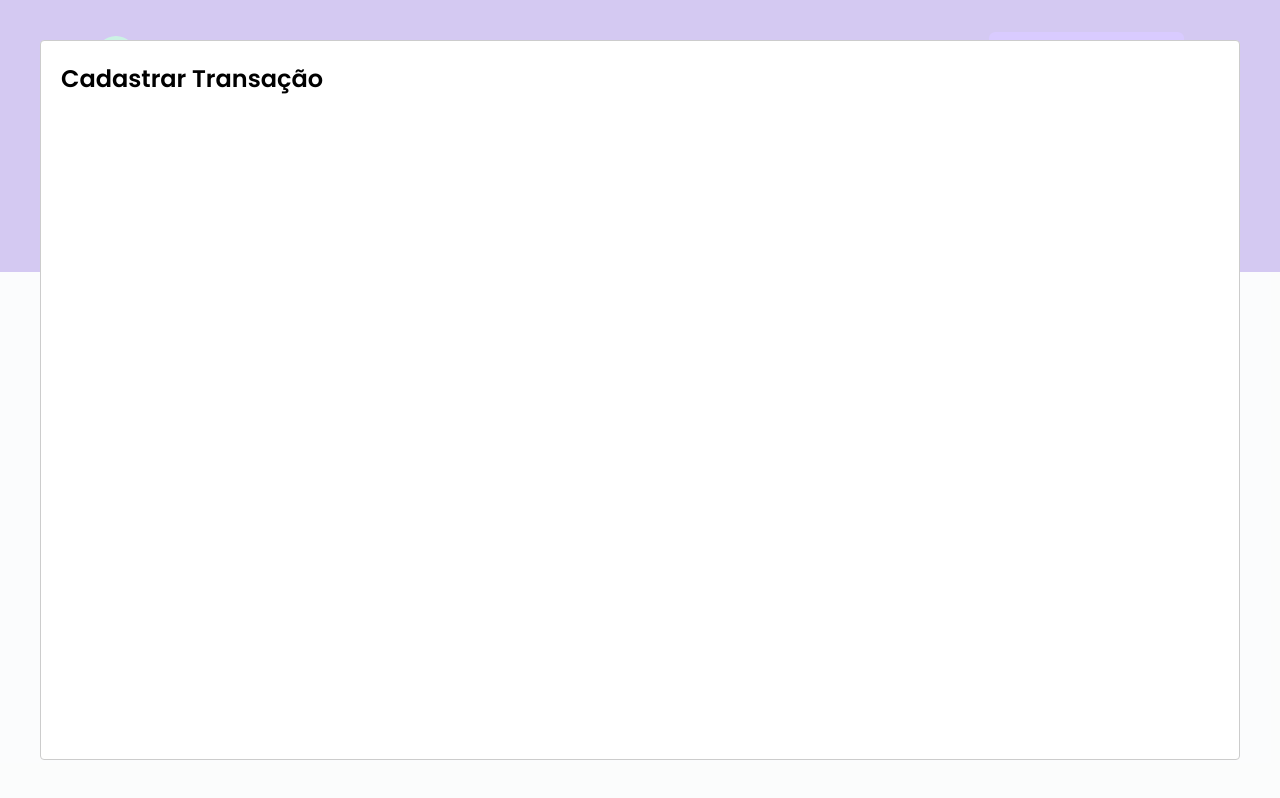
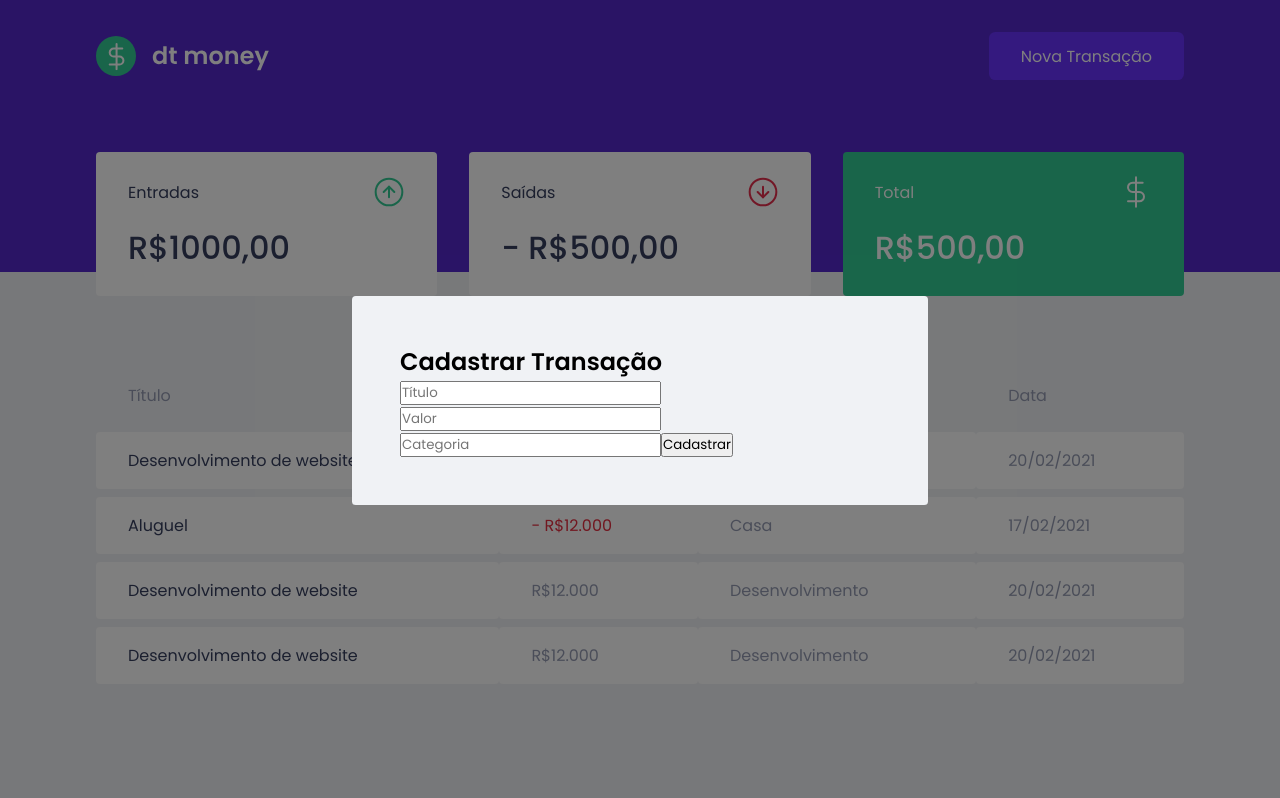
Before and after one commit to beefreguglia/dtmoney, a React (Create React App) app: page / in a window 1280 px wide. Both pictures are taken after a click on the button "Nova Transação". Built offline with nearby package versions, Linux system fonts and the light colour scheme; no server answers; what miragejs would draw is missing.

Commit message:
Criado estrutura do formulario

```diff
--- a/src/components/NewTransactionModal/index.tsx
+++ b/src/components/NewTransactionModal/index.tsx
@@ -1,4 +1,5 @@
 import Modal from 'react-modal';
+import { Container } from './styles';
 
 interface NewTransactionModalProps{
   isOpen: boolean;
@@ -10,8 +11,25 @@
     <Modal
         isOpen={isOpen}
         onRequestClose={onRequestClose}
+        overlayClassName='react-modal-overlay'
+        className='react-modal-content'
       >
-        <h2>Cadastrar Transação</h2>
+        <Container>
+          <h2>Cadastrar Transação</h2>
+
+          <input
+            placeholder="Título"
+          />
+          <input
+            type="number"
+            placeholder="Valor"
+          />
+          <input
+            placeholder="Categoria"
+          />
+
+          <button type="submit">Cadastrar</button>
+        </Container>
       </Modal>
   );
 };
--- a/src/components/NewTransactionModal/styles.ts
+++ b/src/components/NewTransactionModal/styles.ts
@@ -1,5 +1,5 @@
 import styled from 'styled-components';
 
-export const Container = styled.div`
+export const Container = styled.form`
 
 `;
--- a/src/styles/global.ts
+++ b/src/styles/global.ts
@@ -49,4 +49,24 @@
     cursor: not-allowed;
   }
 
+  .react-modal-overlay {
+    background: rgba(0,0,0, 0.5);
+    position: fixed;
+    top: 0;
+    bottom: 0;
+    left: 0;
+    right: 0;
+    display: flex;
+    align-items: center;
+    justify-content: center;
+  }
+  .react-modal-content{
+    width: 100%;
+    max-width: 576px;
+    background: var(--background);
+    padding: 3rem;
+    position: relative;
+    border-radius: 0.24rem;
+  }
+
 `
```
